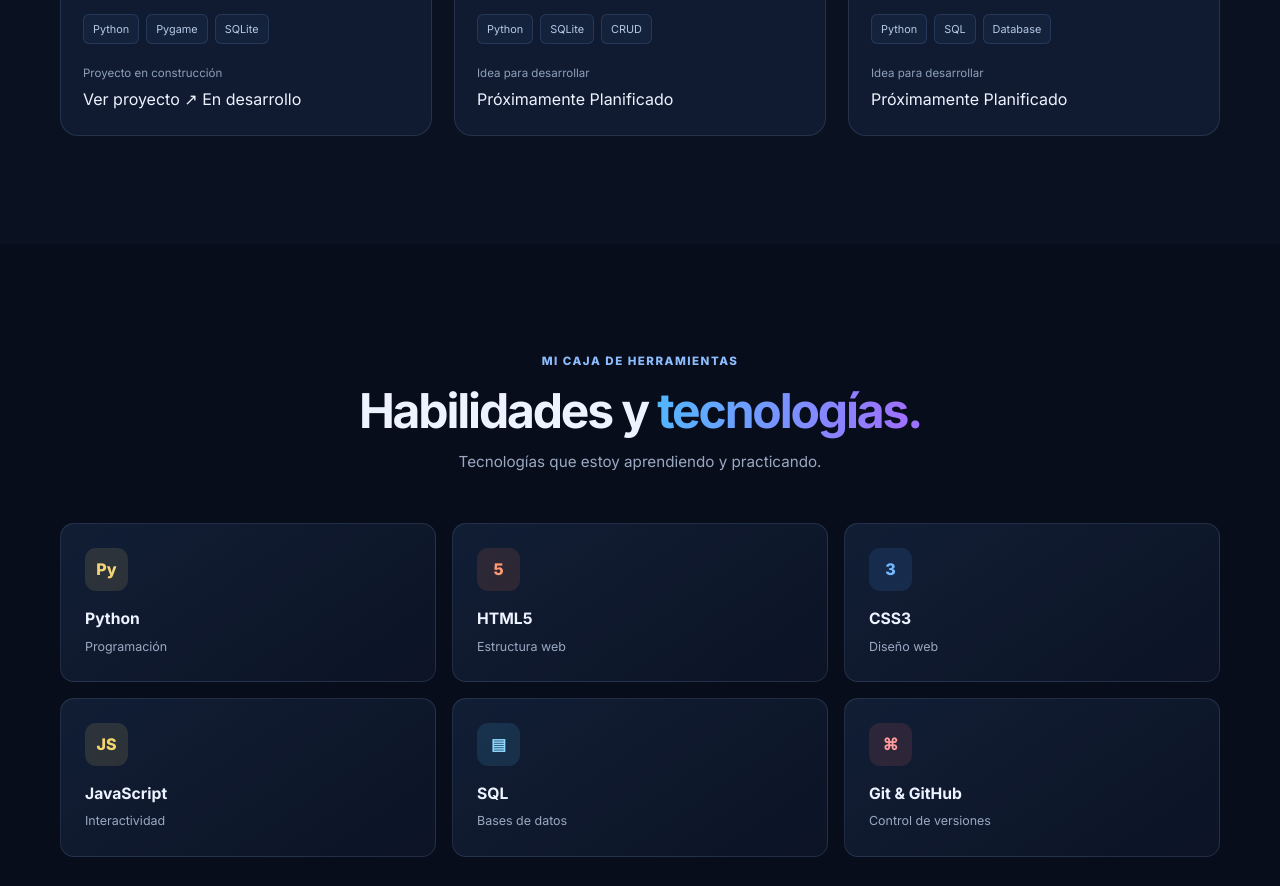
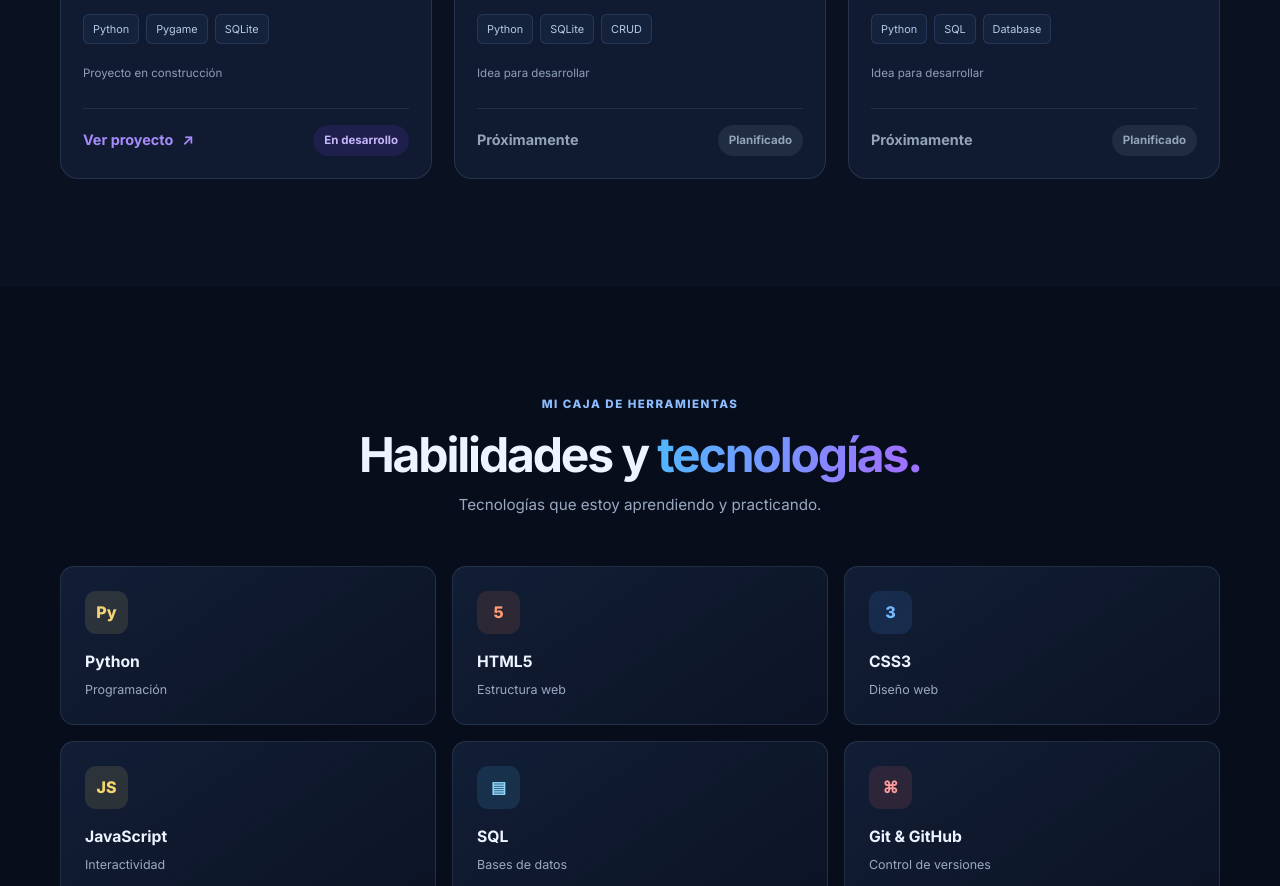
Before and after one commit to MartinValenzu/projects-several, a plain HTML site: page index.html in a window 1280 px wide. Shown: the part 1438-2324 px from the top of the page. Drawn offline with Linux system fonts and the light colour scheme.

Commit message:
Update style.css

```diff
--- a/style.css
+++ b/style.css
@@ -480,3 +480,91 @@ button, a { -webkit-tap-highlight-color: transparent; }
     transform: none;
   }
 }
+
+/* ACCIONES DE LAS TARJETAS */
+
+.project-actions {
+  display: flex;
+  align-items: center;
+  justify-content: space-between;
+  flex-wrap: wrap;
+  gap: 12px;
+  margin-top: 22px;
+  padding-top: 16px;
+  border-top: 1px solid rgba(148, 163, 184, 0.14);
+}
+
+.project-link,
+.project-coming {
+  display: inline-flex;
+  align-items: center;
+  gap: 9px;
+  font-size: 0.9rem;
+  font-weight: 700;
+}
+
+.project-link {
+  color: #a78bfa;
+  text-decoration: none;
+  transition: color 0.25s ease, gap 0.25s ease;
+}
+
+.project-link:hover {
+  color: #60a5fa;
+  gap: 15px;
+}
+
+.project-coming {
+  color: #94a3b8;
+}
+
+.project-status {
+  padding: 6px 11px;
+  border-radius: 30px;
+  background: rgba(124, 58, 237, 0.13);
+  color: #c4b5fd;
+  font-size: 0.72rem;
+  font-weight: 700;
+}
+
+.project-status.planned {
+  background: rgba(148, 163, 184, 0.12);
+  color: #94a3b8;
+}
+
+/* EFECTOS DE LAS TARJETAS */
+
+.project-card {
+  transition: transform 0.3s ease,
+              border-color 0.3s ease,
+              box-shadow 0.3s ease;
+}
+
+.project-card:hover {
+  transform: translateY(-8px);
+  border-color: rgba(139, 92, 246, 0.65);
+  box-shadow: 0 15px 35px rgba(0, 0, 0, 0.25);
+}
+
+.project-card .tags span {
+  transition: transform 0.25s ease,
+              background 0.25s ease;
+}
+
+.project-card .tags span:hover {
+  transform: translateY(-3px);
+  background: rgba(124, 58, 237, 0.22);
+}
+
+@media (prefers-reduced-motion: reduce) {
+  .project-card,
+  .project-link,
+  .project-card .tags span {
+    transition: none;
+  }
+
+  .project-card:hover,
+  .project-card .tags span:hover {
+    transform: none;
+  }
+}
```
